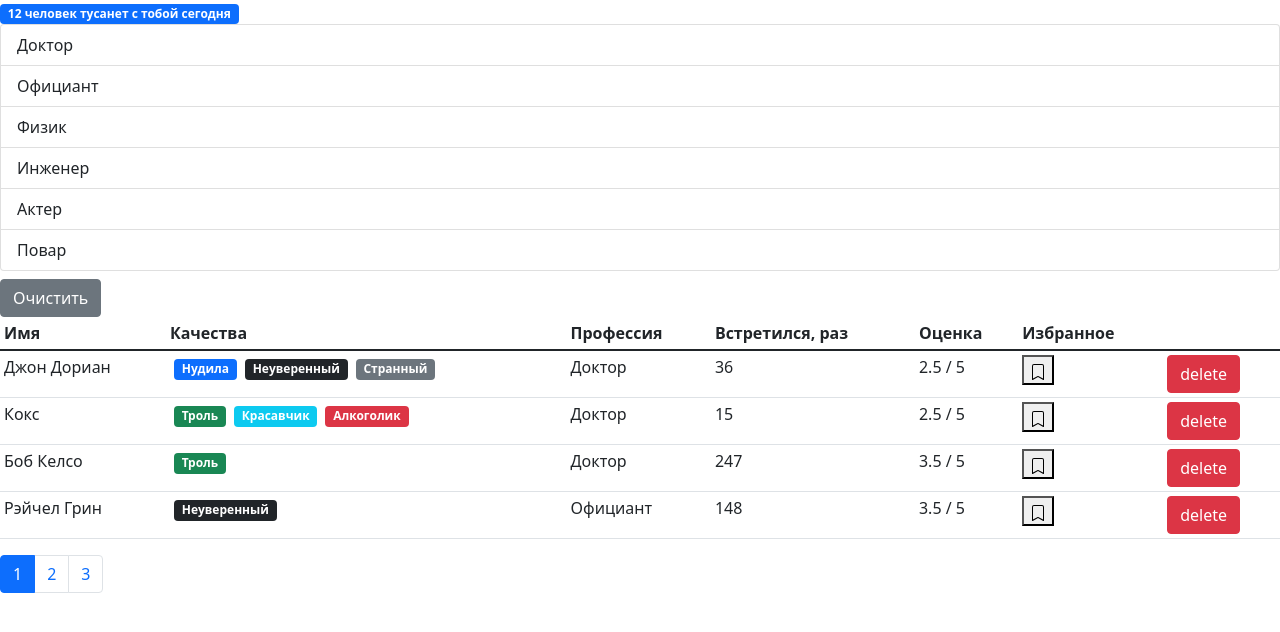
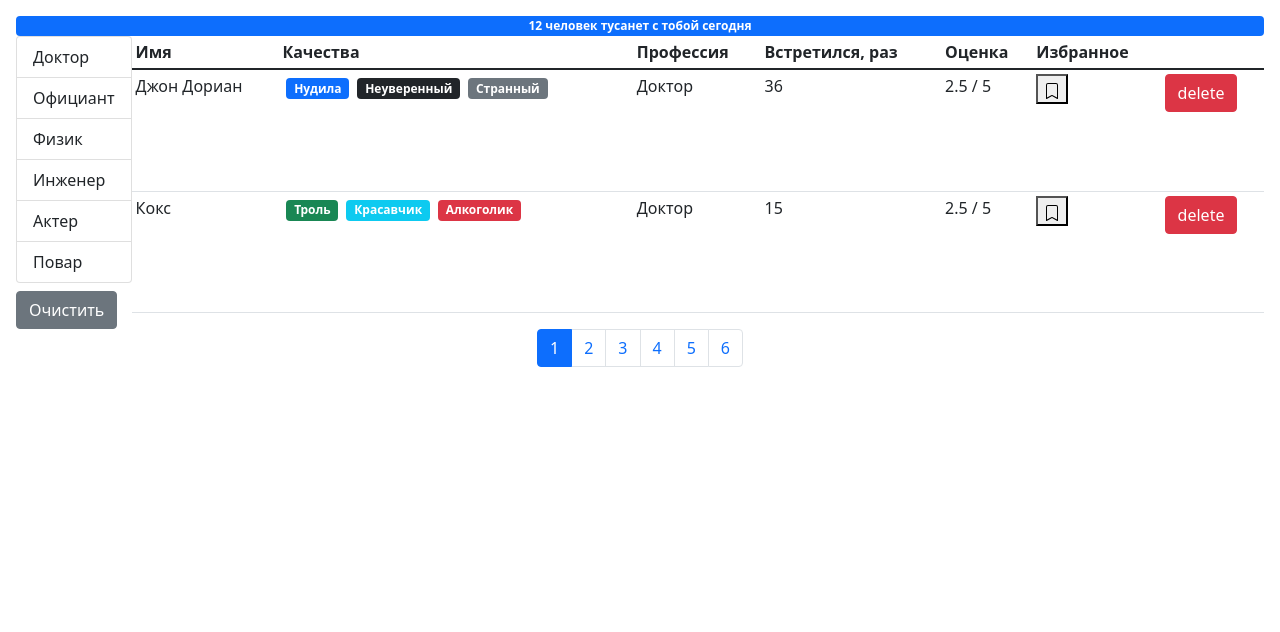
Before and after one commit to kofranek/fast-company, a React (Create React App) app: page / in a window 1280 px wide. Shown: the top 632 px of the page. Built offline with nearby package versions, Linux system fonts and the light colour scheme.

Commit message:
Refactoring

```diff
--- a/src/App.js
+++ b/src/App.js
@@ -1,6 +1,6 @@
 import React, {useState} from 'react'
 import Users from './components/users'
-import SearchStatus from './components/searchStatus'
+//import SearchStatus from './components/searchStatus'
 import api from './API'
 
 function App() {
@@ -29,9 +29,9 @@
 
     return (
         <div>
-            <SearchStatus
-                length={users.length}
-            />
+            {/*<SearchStatus*/}
+            {/*    length={users.length}*/}
+            {/*/>*/}
             <Users
                 onToggleBookmark={handleBookmark}
                 onDelete={handleDelete}
--- a/src/components/groupList.jsx
+++ b/src/components/groupList.jsx
@@ -2,7 +2,7 @@
 import PropTypes from 'prop-types'
 
 const GroupList = ({items, valueProperty, contentProperty, onItemSelect, selectedItem}) => {
-console.log('groupList selectedItem=',selectedItem, 'items',items)
+//console.log('groupList selectedItem=',selectedItem, 'items',items)
     return (
         <ul className="list-group">
             {Object.keys(items).map((item) => (
--- a/src/components/searchStatus.jsx
+++ b/src/components/searchStatus.jsx
@@ -4,6 +4,7 @@
 //console.log('SearchStatus', props)
 
     const russianPhrasesRender = number => {
+        //console.log('searchstatut number=',number)
         if (number === 0) {
             return <span className={'badge bg-danger'}>Никто с тобой не тусанет</span>
         }
--- a/src/components/users.jsx
+++ b/src/components/users.jsx
@@ -5,11 +5,13 @@
 import PropTypes from 'prop-types'
 import api from '../API'
 import GroupList from './groupList'
+import SearchStatus from "./searchStatus";
+
 
 const Users = ({users: allUsers, ...rest}) => {
 
-    const count = allUsers.length
-    const pageSize = 4
+    //const count = allUsers.length
+    const pageSize = 2
     const [currentPage, setCurrentPage] = useState(1)
     const [professions, setProfessions] = useState(api.professions.fetchAll())
     const [selectedProf, setSelectedProf] = useState()
@@ -24,23 +26,24 @@
 
     const handleProfessionSelect = (item) => {
         setSelectedProf(item)
-        console.log('handelProfessionSelect', item)
+        //console.log('handelProfessionSelect', item)
     }
     //console.log('users professions=', professions)
+
 
     const filteredUsers = selectedProf
         ? allUsers.filter(usr => usr.profession === selectedProf)
         : allUsers
-
+    const count = filteredUsers.length
     let users = paginate(filteredUsers, currentPage, pageSize)
 
     const clearFilter = () => {
         setSelectedProf(undefined)
     }
 
-    console.log('from users users=', users)
+    //console.log('from users users=', users)
 
-    //we must refactoring pages length and pages switching
+
     if (users.length === 0) { //when the last page is active and we have deleted the last item from it
         if (currentPage > 1) {
             handlePageChange(currentPage - 1)
@@ -48,14 +51,20 @@
         }
     }
 
+    //className={"d-flex"}
+    //className="d-flex flex-column flex-shrink-0 p-3"
+    //classNames="d-flex flex-column"
+    //className={"d-flex justify-content-center"}
+
     //console.log('Object.keys(professions).length',Object.keys(professions).length)
 
     function tableRender() {
-        if (count === 0) return
-        return (
-            <>
+
+        return (count > 0) &&
+            (
+                <div  className={"d-flex flex-row"}>
                     {(professions) && (
-                    <>
+                        <div>
                             <GroupList
                                 selectedItem={selectedProf}
                                 items={professions}
@@ -68,9 +77,8 @@
                                 onClick={clearFilter}
                             >Очистить
                             </button>
-                    </>
+                        </div>
                     )}
-
 
                     <table className={'table table-sm'}>
                         <thead>
@@ -98,21 +106,30 @@
                         </tbody>
                     </table>
 
+                </div>
+            )
+    }
+
+    //console.log('users.length=', users.length, 'users=', users)
+    return (
+
+        <div className="d-flex flex-column flex-shrink-0 p-3">
+            <SearchStatus
+                length={count}
+            />
+            <div>
+                {tableRender()}
+            </div>
+            <div className={"d-flex justify-content-center"}>
                 <Pagination
                     itemsCount={count}
                     pageSize={pageSize}
                     currentPage={currentPage}
                     onPageChange={handlePageChange}
                 />
-            </>
-        )
-    }
+            </div>
+        </div>
 
-    //console.log('users.length=', users.length, 'users=', users)
-    return (
-        <>
-            {tableRender()}
-        </>
     )
 }
 
```
Lines whose indentation alone changed are shown as unchanged.
